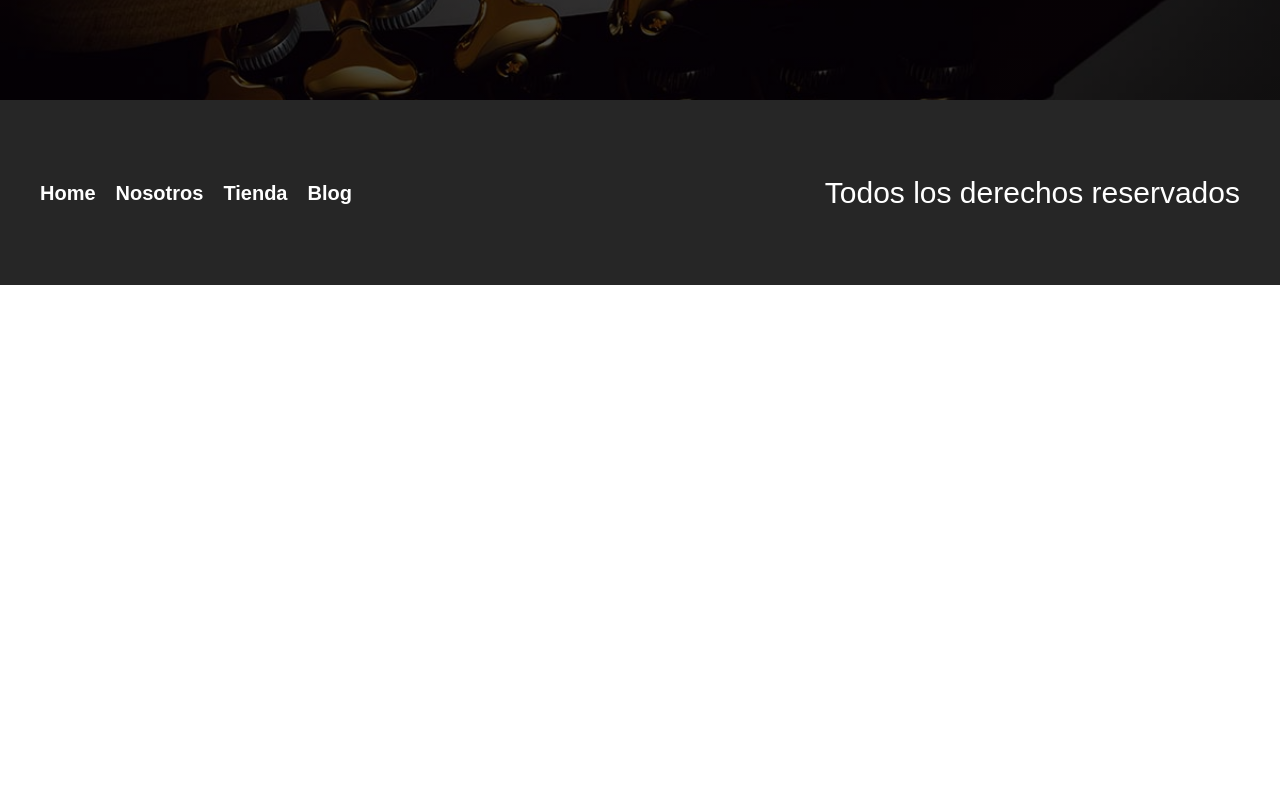
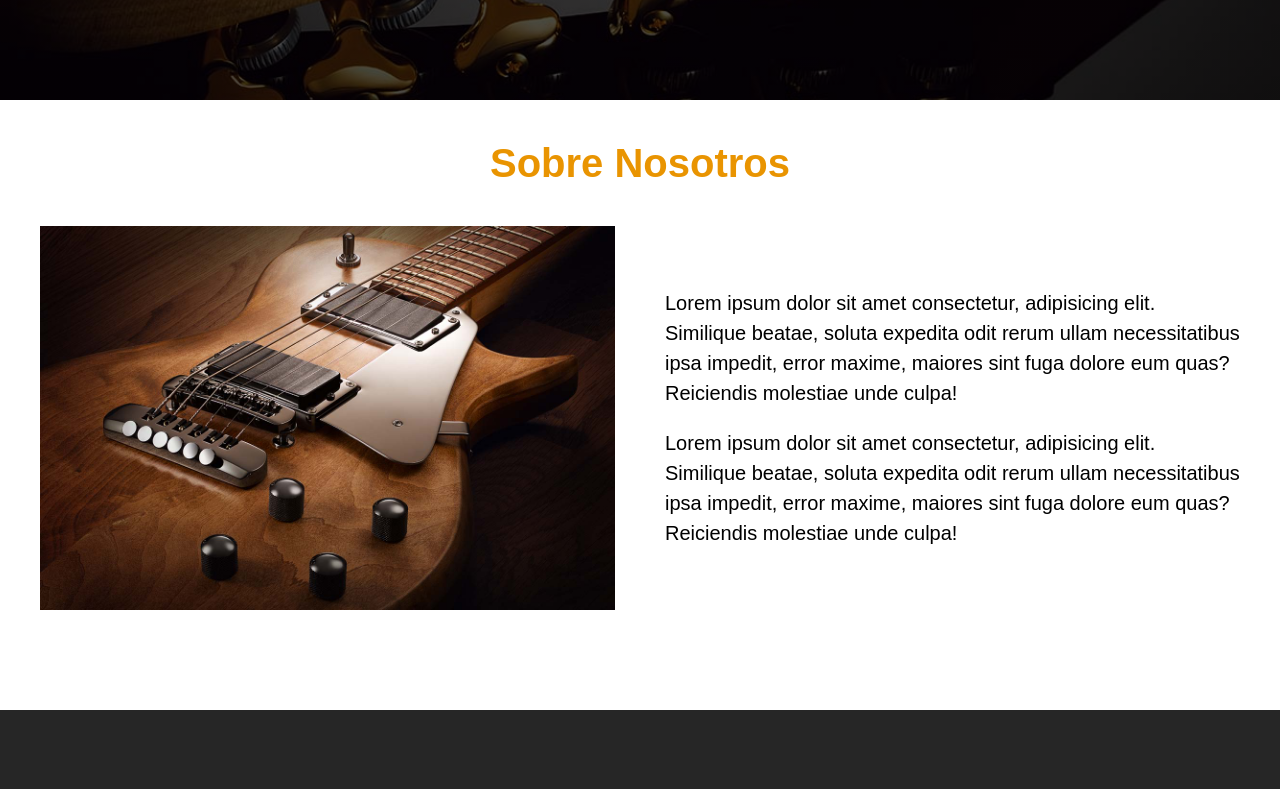
Before and after one commit to abinadiS/webGuitarra, a React (Vite) app: page /nosotros in a window 1280 px wide. Shown: the part 460-1249 px from the top of the page. Before the commit the page ends 800 px from the top, so only its background shows below. Built offline with nearby package versions, Linux system fonts and the light colour scheme.

Commit message:
creacion de la page nosotros

```diff
--- a/src/App.jsx
+++ b/src/App.jsx
@@ -4,6 +4,7 @@ import Footer from "./components/footer";
 import Header from "./components/header";
 import Main from "./components/main";
 import { BrowserRouter,Routes,Route } from "react-router-dom";
+import Nosotros from "./components/pages/nosotros";
 
 const App =()=> {
 
@@ -13,6 +14,7 @@ const App =()=> {
 
     <Routes>
     <Route path="/" element={[<Main/>, <Curso/>]}/>
+    <Route path="/nosotros" element={<Nosotros/>}/>
     </Routes>
    <Footer/>
    </BrowserRouter>
--- /dev/null
+++ b/src/components/pages/nosotros.css
@@ -0,0 +1,9 @@
+@media (min-width: 768px){
+    .nosotros__grid{
+        display:grid;
+        grid-template-columns: repeat(2,1fr);
+        gap: 5rem;
+        align-items: center;
+        margin-bottom: 10rem;
+    }
+}
--- /dev/null
+++ b/src/components/pages/nosotros.jsx
@@ -0,0 +1,31 @@
+import './nosotros.css';
+import imgnosotros from '../../assets/img/nosotros.jpg';
+const Nosotros = ()=>{
+    return(
+        <section className="nosotros nosotros__contenedor">
+            <h2 className="nosotros__heading">Sobre Nosotros</h2>
+
+            <div className="nosotros__grid">
+
+                <img src={imgnosotros} alt="nosotros" />
+
+                <div className="nosotros__contenido">
+                    <p>Lorem ipsum dolor sit amet consectetur,
+                         adipisicing elit. Similique beatae,
+                          soluta expedita odit rerum ullam necessitatibus ipsa
+                          impedit, error maxime, maiores sint fuga dolore eum quas?
+                            Reiciendis molestiae unde culpa!
+                    </p>
+                    <p>Lorem ipsum dolor sit amet consectetur,
+                         adipisicing elit. Similique beatae,
+                          soluta expedita odit rerum ullam necessitatibus ipsa
+                          impedit, error maxime, maiores sint fuga dolore eum quas?
+                            Reiciendis molestiae unde culpa!
+                    </p>
+
+                </div>
+            </div>
+        </section>
+    )
+}
+export default Nosotros;
```
